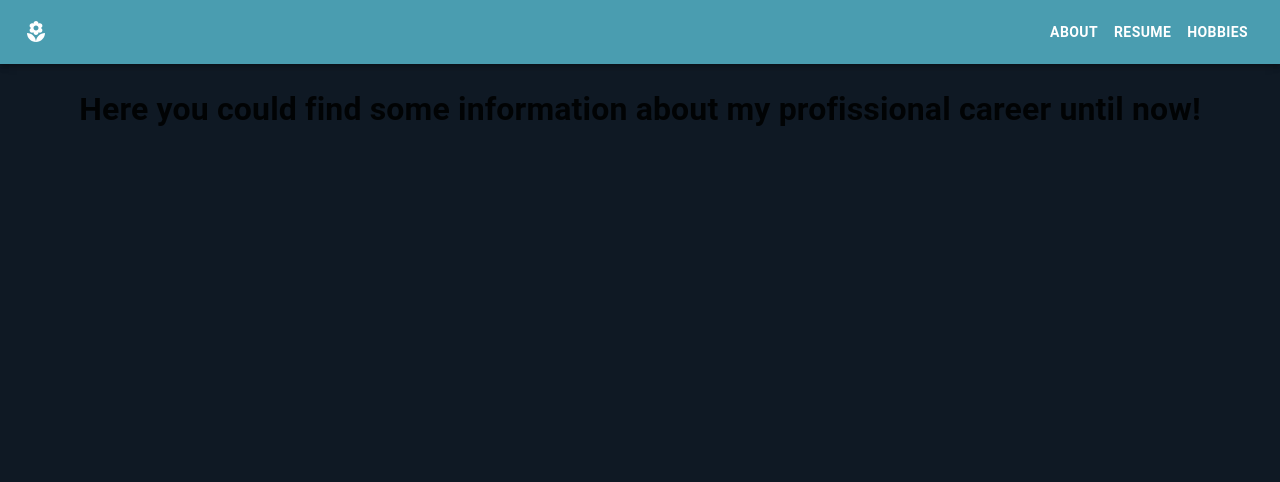
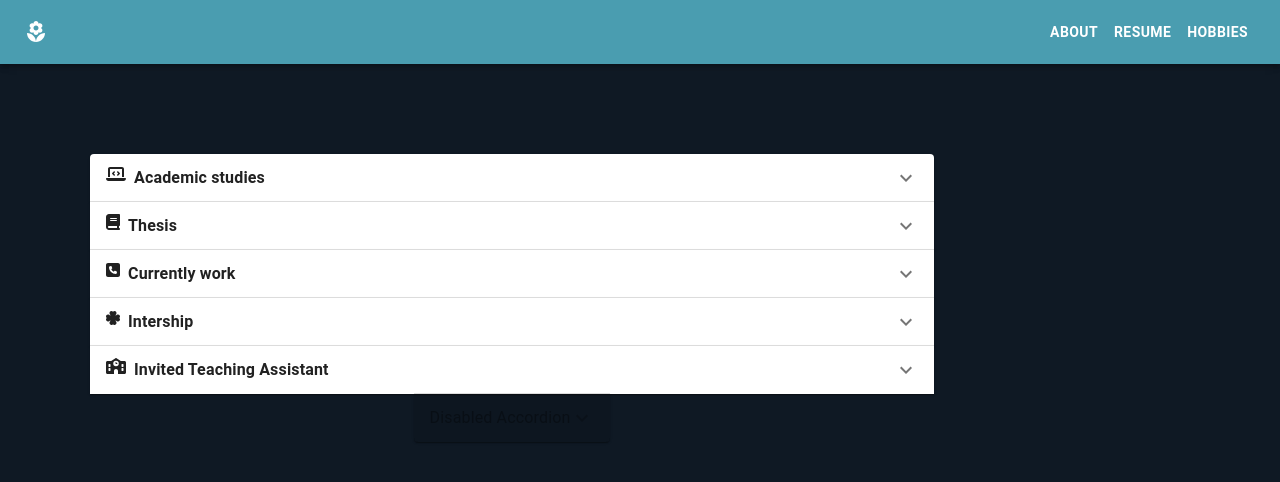
Before and after one commit to isabelSoares/myWebSite, a React (Create React App) app in the folder ts-app/: page /resume in a window 1280 px wide. Shown: the top 482 px of the page. Built offline with nearby package versions, Linux system fonts and the light colour scheme.

Commit message:
Added some info to Resume page without styling.

```diff
--- a/ts-app/src/components/resume/ResumeCV.scss
+++ b/ts-app/src/components/resume/ResumeCV.scss
@@ -13,3 +13,25 @@
         color: #e6db74;
     }
 }
+
+.resume-me-accordion {
+    display: flex;
+    flex-direction: column;
+    width: 80%;
+    align-items: center;
+    justify-content: center;
+    padding: 90px;
+
+    ul{
+        align-items: flex-start;
+    }
+
+    li{
+        align-items: flex-start;
+    }
+}
+
+.icon-style {
+    vertical-align: middle;
+    margin-right: 8px;
+}
--- a/ts-app/src/components/resume/ResumeCV.tsx
+++ b/ts-app/src/components/resume/ResumeCV.tsx
@@ -1,15 +1,132 @@
 import React from 'react';
 import './ResumeCV.scss';
+
+import Accordion from '@mui/material/Accordion';
+import AccordionSummary from '@mui/material/AccordionSummary';
+import AccordionDetails from '@mui/material/AccordionDetails';
+import Typography from '@mui/material/Typography';
+import ExpandMoreIcon from '@mui/icons-material/ExpandMore';
+
+import { FontAwesomeIcon } from '@fortawesome/react-fontawesome';
+import {faLaptopCode, faBook, faClover, faSchool, faSquarePhone} from '@fortawesome/free-solid-svg-icons';
 
 interface IProps {}
 
 export const ResumeCV = (props: IProps) => {
     return(
-        <div className='resume-me'>
-            <h1>
-                Here you could find some information about my profissional career until now!
-            </h1>
-        </div>
+        <div className='resume-me-accordion'>
+         <Accordion>
+           <AccordionSummary
+             expandIcon={<ExpandMoreIcon />}
+             aria-controls="panel1a-content"
+             id="panel1a-header">
+                <FontAwesomeIcon icon={faLaptopCode}  className="icon-style"/>
+                <Typography><b>Academic studies</b></Typography>
+           </AccordionSummary>
+           <AccordionDetails>
+             <Typography>
+                <ul>
+                    <h2>Master Degree in Computer Science and Engineering </h2>
+                        <ul>Instituto Superior Técnico - ULisboa</ul>
+                        <li>09/2020 - 11/2022</li>
+                        <p> I specialized in Frontend and Artificial Intelligence.</p>
+                        <p>
+                            During the master, I receive two awards: <b>Academic Merit Award</b> and <b>Deloitte/Data Science Award 2020/2021</b>.
+                            The first one, it was for all students of the year with best classifications/grades. The last one award was "GIVEN"
+                            to the student with highest grade on the course of Data Science 2020/2021 at Instituto Superior Técnico. The prize was given by Deloitte.
+                        </p>
+                        <p>
+                            As a curious person, I always want to learn more incluinding different areas!
+                            So at March of 2022, I did a week course at Technical University of Munich, unfortunately online due to the COVID-19 restrictions.
+                            The course was about "Vehicular Crashworthiness". It was very interesting to acquire knowledge about mechanical skills.<br />
+                            Moreover, I also did an online course entitled "The Fundamentals of Digital Marketing" of the Google.
+                        </p>
+                    <h2>Licenciate Degree in Computer Science and Engineering</h2>
+                        <ul>Instituto Superior Técnico - ULisboa,</ul>
+                        <li>09/2017 - 06/2020</li>
+                        <li>During my Licenciate, I was mentor of the first-year students on 2019/2020.</li>
+                </ul>
+             </Typography>
+           </AccordionDetails>
+         </Accordion>
+         <Accordion>
+           <AccordionSummary
+             expandIcon={<ExpandMoreIcon />}
+             aria-controls="panel2a-content"
+             id="panel2a-header">
+                <FontAwesomeIcon icon={faBook}  className="icon-style"/>
+                <Typography><b>Thesis</b></Typography>
+           </AccordionSummary>
+           <AccordionDetails>
+             <Typography>
+                My master thesis, entitled “”Vibrating Colours”: Crossmodal Correspondences between Haptics, Colours and Emotions on Inclusive Social Robots”, obtaining the final grade of 19/20.
+             </Typography>
+           </AccordionDetails>
+         </Accordion>
+         <Accordion>
+           <AccordionSummary
+             expandIcon={<ExpandMoreIcon />}
+             aria-controls="panel2a-content"
+             id="panel2a-header">
+                <FontAwesomeIcon icon={faSquarePhone}  className="icon-style"/>
+                <Typography><b>Currently work</b></Typography>
+           </AccordionSummary>
+           <AccordionDetails>
+             <Typography>
+                <p>
+                    At December of 2022, after finishing my master and defending my master thesis, I started working at Vodafone with the role of EAI Developer.
+                </p>
+             </Typography>
+           </AccordionDetails>
+         </Accordion>
+         <Accordion>
+           <AccordionSummary
+             expandIcon={<ExpandMoreIcon />}
+             aria-controls="panel2a-content"
+             id="panel2a-header">
+                <FontAwesomeIcon icon={faClover}  className="icon-style"/>
+                <Typography><b>Intership</b></Typography>
+           </AccordionSummary>
+           <AccordionDetails>
+             <Typography>
+                <p>
+                    At summer of 2021, I did an internship at Primavera Business Software Solutions, nowadays it belongs to the group "Cegid".<br />
+                    I was part of team of Innovation in New Technologies focused on Artificial Intelligence. My work consisted on created a chatbot,
+                    entitled "Primavera ChatBot" for the company using <b>Python</b> and <b>Rasa</b> tool.<br />
+                    I wrote an article(TODO hyperlink) for the inner Newsletter of Primavera BSS about my work during the internship (in Portuguese).
+                </p>
+             </Typography>
+           </AccordionDetails>
+         </Accordion>
+         <Accordion>
+           <AccordionSummary
+             expandIcon={<ExpandMoreIcon />}
+             aria-controls="panel2a-content"
+             id="panel2a-header">
+                <FontAwesomeIcon icon={faSchool}  className="icon-style"/>
+                <Typography><b>Invited Teaching Assistant</b></Typography>
+           </AccordionSummary>
+           <AccordionDetails>
+             <Typography>
+                <p>
+                    Due to the Deloitte/Data Science Award 2020/2021 award, the principal teacher invited me to teach some classes of this course.
+                    I was teacher of DataScience at IST between November, 2021 and April, 2022. My responsabilities was evaluated the projects and labs exercises
+                    of the students of Data Sience course.
+                </p>
+             </Typography>
+           </AccordionDetails>
+         </Accordion>
+
+         <Accordion disabled>
+           <AccordionSummary
+             expandIcon={<ExpandMoreIcon />}
+             aria-controls="panel3a-content"
+             id="panel3a-header"
+           >
+             <Typography>Disabled Accordion</Typography>
+           </AccordionSummary>
+         </Accordion>
+       </div>
 
     )
 }
```
Also changed, not shown: 1 other file (tests, documents, lock files or other folders).
